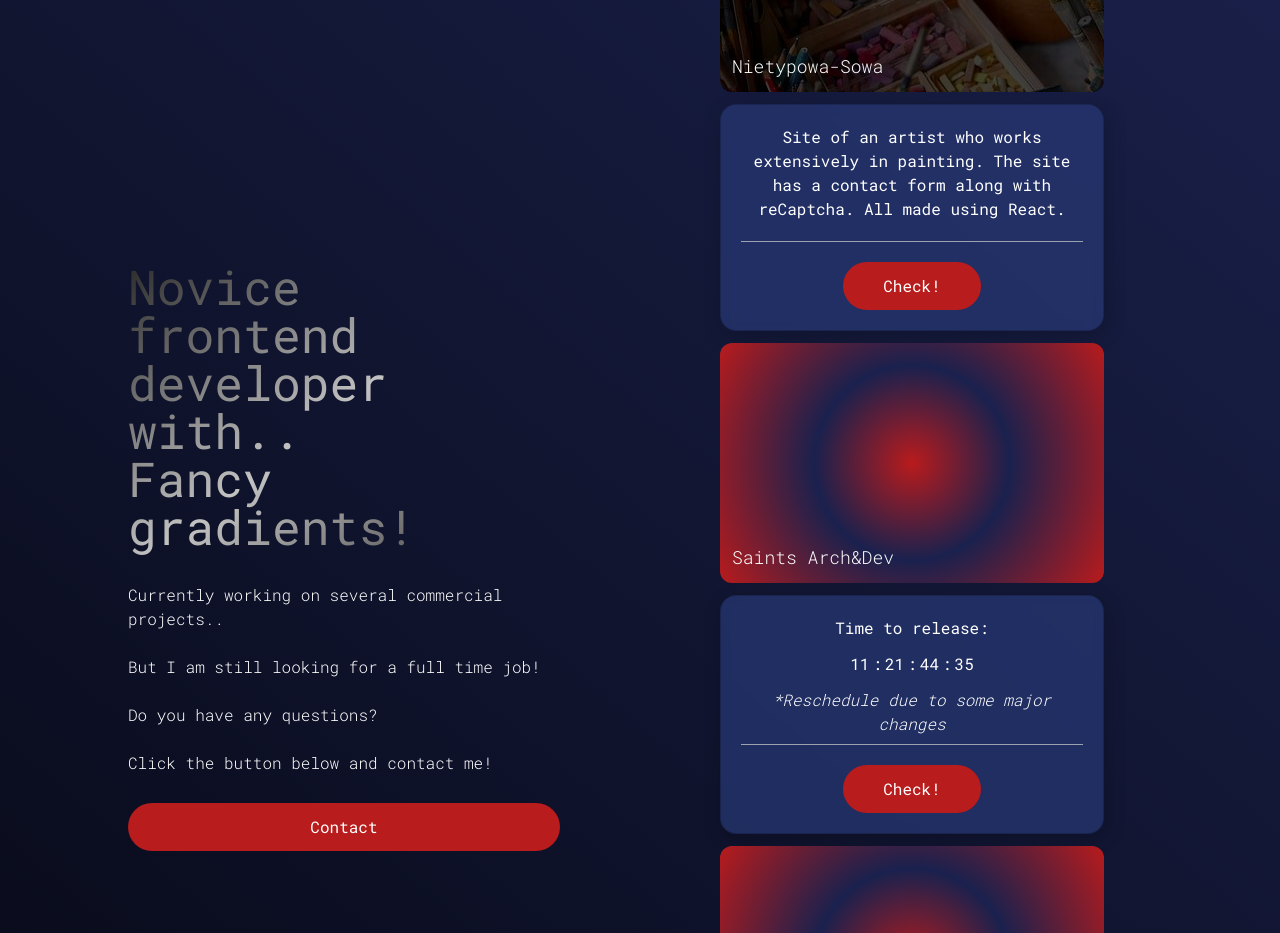
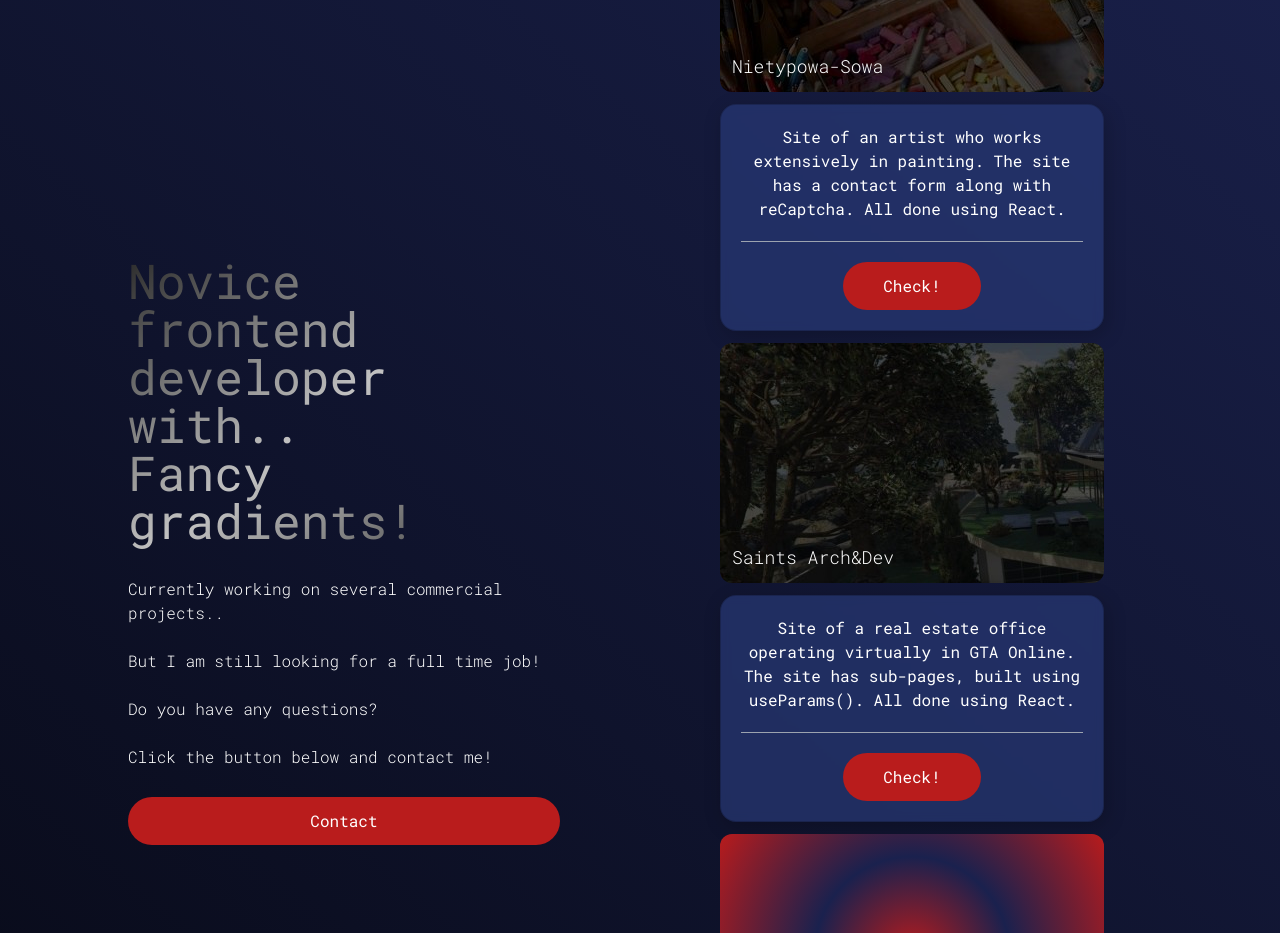
Before and after one commit to Anathretic/portfolio-website, a React (Vite) app: page / in a window 1280 px wide. Shown: the part 320-1253 px from the top of the page. Built offline with nearby package versions, Linux system fonts and the light colour scheme.

Commit message:
Added second commercial project to welcome section

```diff
--- a/src/data/CardData.jsx
+++ b/src/data/CardData.jsx
@@ -4,15 +4,14 @@ const CardData = [
 		title: 'Nietypowa-Sowa',
 		countdown: 1692201600000,
 		webHandle: 'https://nietypowa-sowa.pl/',
-		text: 'Site of an artist who works extensively in painting. The site has a contact form along with reCaptcha. All made using React.',
+		text: 'Site of an artist who works extensively in painting. The site has a contact form along with reCaptcha. All done using React.',
 	},
 	{
 		id: 2,
 		title: 'Saints Arch&Dev',
 		countdown: 1694012400000,
-		webHandle: '',
-		text: '',
-		specialText: '*Reschedule due to some major changes',
+		webHandle: 'https://saints.com.pl/',
+		text: 'Site of a real estate office operating virtually in GTA Online. The site has sub-pages, built using useParams(). All done using React.',
 	},
 	{
 		id: 3,
--- a/src/index.css
+++ b/src/index.css
@@ -48,6 +48,10 @@ nav {
 	background-image: url('/src/images/nietypowa-card.jpg');
 }
 
+.card-2 {
+	background-image: url('/src/images/saints-card.jpg');
+}
+
 .blue-gradient {
 	background: rgba(41, 60, 122, 0.664);
 	border-radius: 16px;
```
Also changed, not shown: src/images/saints-card.jpg (added).
